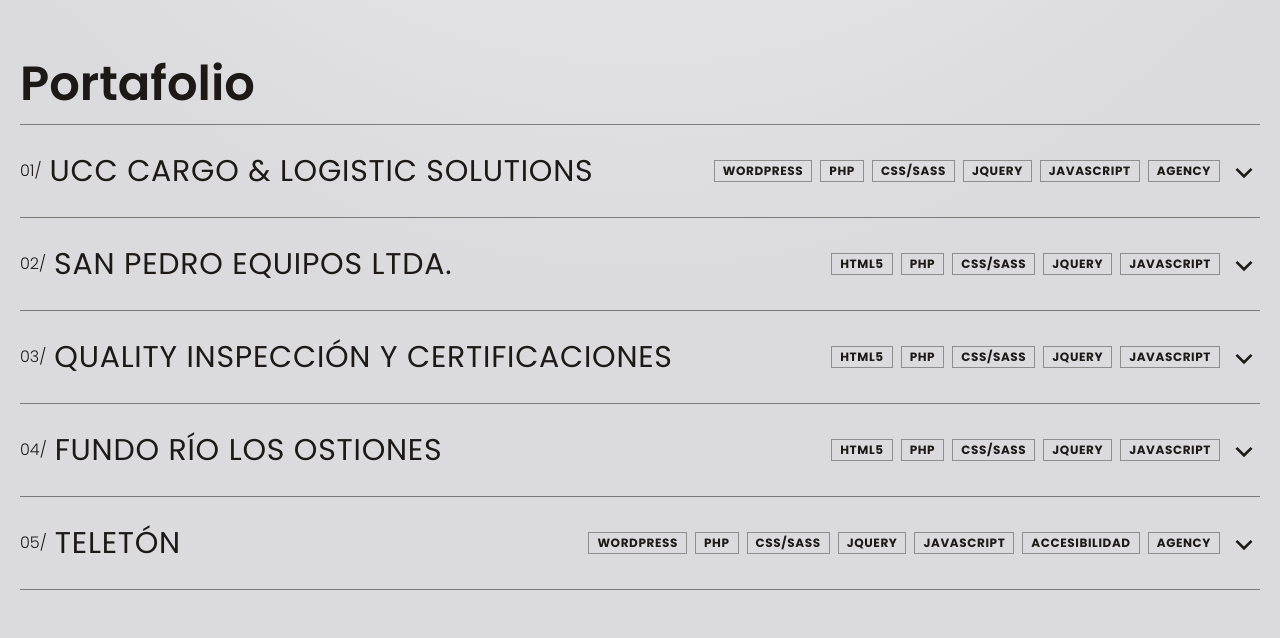
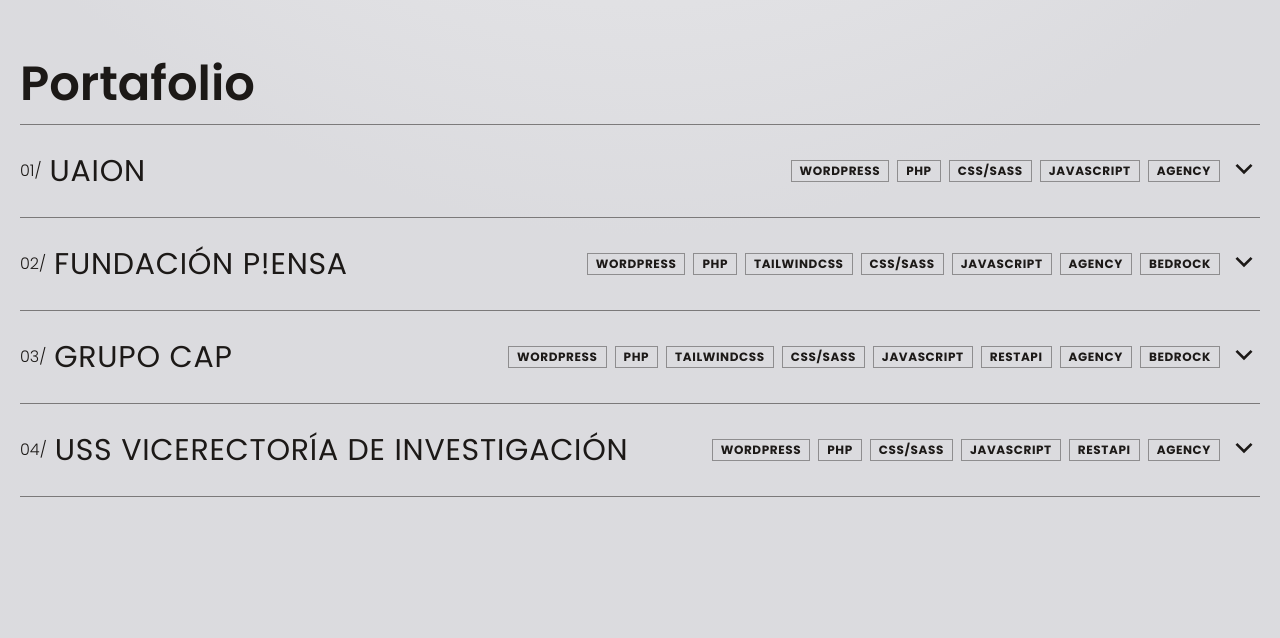
Before and after one commit to samesteban/samesteban-porfolio, an Astro site: page /es in a window 1280 px wide. Shown: the part 804-1442 px from the top of the page. Built offline with nearby package versions, Linux system fonts and the light colour scheme; Astro itself is replaced by a stand-in of ours.

Commit message:
feat: upadte CV and Portfolio

```diff
--- a/src/components/Client.astro
+++ b/src/components/Client.astro
@@ -23,7 +23,7 @@
                 <img src={image} alt={client} class="w-full h-auto object-center object-contain shadow-xl" />
             </div>
             <div class="description w-full md:w-4/12 pb-0 md:py-6 self-stretch flex flex-col items-start justify-between md:pr-10">
-                <p class="text-stone-900 dark:text-stone-50 transition-all duration-300 text-base 1xl:text-xl font-normal mb-6">
+                <p class="text-stone-900 dark:text-stone-50 transition-all duration-300 text-sm 1xl:text-lg font-normal mb-6">
                     {description[lang]}
                 </p>
                 <Button label={t('btn.viewSite')} url={siteUrl} hasIcon={false} target="_blank" />
@@ -41,7 +41,7 @@
             }
         </div>
     </div>
-    <div class="arrow pointer-events-none size-8 fill-stone-900 dark:fill-stone-50 peer-hover:opacity-90 transition-all duration-500 peer-aria-expanded/title:rotate-180 absolute right-0 top-6 md:top-8">
+    <div class="arrow pointer-events-none size-8 fill-stone-900 dark:fill-stone-50 peer-hover:opacity-90 transition-all duration-500 peer-aria-expanded/title:rotate-180 absolute right-0 bottom-6 md:bottom-8">
         <svg xmlns="http://www.w3.org/2000/svg" viewBox="0 0 24 24"><path d="M11.9999 13.1714L16.9497 8.22168L18.3639 9.63589L11.9999 15.9999L5.63599 9.63589L7.0502 8.22168L11.9999 13.1714Z"></path></svg>
     </div>
 </div>
--- a/src/i18n/ui.ts
+++ b/src/i18n/ui.ts
@@ -16,7 +16,7 @@
     "hero.name": "Sam Esteban",
     "hero.job":
       "Diseñador web y Desarrollador Full Stack, orientado a Front-End con más de 14 años de experiencia.",
-    "hero.years": "Pronto completaré 37 vueltas al astro rey",
+    "hero.years": "Tengo 37 vueltas al astro rey",
     "hero.desk": "y mi escritorio actualmente está en Chile.",
     "hero.knowledge":
       "A través de mi viaje profesional, he aprendido una variedad de herramientas para traer ideas a la vida.",
@@ -35,7 +35,7 @@
     "hero.name": "Sam Esteban",
     "hero.job":
       "a Web Designer and Full Stack Front-End oriented Developer with over 14 years of experience.",
-    "hero.years": "I will soon complete 37 trips around the sun,",
+    "hero.years": "I have 37 rounds of the astro rover",
     "hero.desk": "and my desktop station is currently in Chile.",
     "hero.knowledge":
       "Throughout my professional journey, I have curated a variety of tools that empower me to bring visions to life.",
--- a/src/services/Clients.ts
+++ b/src/services/Clients.ts
@@ -1,65 +1,63 @@
 export const CLIENTS = [
   {
     id: "01",
-    client: "UCC Cargo & Logistic Solutions",
+    client: "UAION",
     description: {
-      es: "Diseño realizado por agencia. Desarrollo a medida de Theme WordPress.",
-      en: "Custom made design and WordPress theme, based on starting theme developed for the agency.",
+      es: "Desarrollo FrontEnd de un sitio WordPress bajo especificaciones de UX/UI, centrado en la implementación de diseño responsive y la arquitectura de contenido dinámico. Se configuraron Custom Post Types (CPT) y Advanced Custom Fields (ACF) para facilitar la carga de contenido estructurado por los editores. Como punto clave, se desarrolló una integración personalizada vía solicitudes directas a la API de YouTube, permitiendo la presentación automática y optimizada de información de videos, playlists y búsquedas específicas del canal de la universidad, garantizando un control total sobre el front-end y un rendimiento superior.",
+      en: "Front-End development of a WordPress site executed according to strict UX/UI specifications, focusing on responsive design implementation and dynamic content architecture. I configured Custom Post Types (CPT) and Advanced Custom Fields (ACF) to facilitate the structured data input by content editors. Crucially, a custom integration was developed via direct requests to the YouTube API, allowing for the automated and optimized presentation of video, playlist, and specific channel search information, thus ensuring complete front-end control and superior performance.",
     },
-    tags: ["wordpress", "php", "css/sass", "jquery", "javascript", "agency"],
-    image: "/projects/web-ucclog.webp",
-    siteUrl: "https://web.ucclog.com/",
+    tags: ["wordpress", "php", "css/sass", "javascript", "agency"],
+    image: "/projects/web-uaion.webp",
+    siteUrl: "https://on.uai.cl/",
   },
   {
     id: "02",
-    client: "San Pedro Equipos Ltda.",
+    client: "Fundación P!ensa",
     description: {
-      es: "Diseño propio. Desarrollado en HTML5/CSS/JAVASCRIPT/JQUERY con funcionalidades de phpmailer.",
-      en: "Landing page for company, based on HTML5, CSS (SASS as preprocessor), Javascript and PHP for data colleting.",
-    },
-    tags: ["html5", "php", "css/sass", "jquery", "javascript"],
-    image: "/projects/web-sanpedro.webp",
-    siteUrl: "https://sanpedroequipos.cl/",
-  },
-  {
-    id: "03",
-    client: "Quality Inspección y Certificaciones",
-    description: {
-      es: "Diseño propio. Desarrollado en HTML5/CSS/JAVASCRIPT/JQUERY con funcionalidades de phpmailer.",
-      en: "Landing page for company, based on HTML5, CSS (SASS as preprocessor), Javascript and PHP for data colleting.",
-    },
-    tags: ["html5", "php", "css/sass", "jquery", "javascript"],
-    image: "/projects/web-quality.webp",
-    siteUrl: "https://www.qualityic.cl/",
-  },
-  {
-    id: "04",
-    client: "Fundo Río Los Ostiones",
-    description: {
-      es: "Diseño propio. Desarrollado en HTML5/CSS/JAVASCRIPT/JQUERY con funcionalidades de phpmailer.",
-      en: "Landing page for company, based on HTML5, CSS (SASS as preprocessor), Javascript and PHP for data colleting.",
-    },
-    tags: ["html5", "php", "css/sass", "jquery", "javascript"],
-    image: "/projects/web-fundo.webp",
-    siteUrl: "https://www.fundoriolosostiones.cl/",
-  },
-  {
-    id: "05",
-    client: "Teletón",
-    description: {
-      es: "Desarrollo de herramientas de accesibilidad a medida, solicitadas por cliente. Diseño realizado por agencia. Desarrollo a medida de Theme WordPress.",
-      en: "Development of customized accesibility tools, client required. Custom made design and WordPress theme, based on starting theme developed for the agency.",
+      es: "Realicé el desarrollo FrontEnd para un centro de estudios ciudadanos de Valparaíso, implementando fielmente el diseño entregado por UX/UI. Desarrollé un theme completamente a medida (sin page builders), utilizando ACF como apoyo esencial para la carga de datos. Se estructuró el contenido mediante la creación de Custom Post Types (CPT) específicos para gestionar las diversas líneas editoriales y publicaciones del centro.",
+      en: "I executed the Front-End development for a citizen and journalistic study center in Valparaíso, strictly implementing the design provided by UX/UI. I developed a fully custom theme (without page builders), utilizing ACF as the essential backbone for data input. Content was meticulously structured by creating specific Custom Post Types (CPT) to manage the center's various editorial lines and publications.",
     },
     tags: [
       "wordpress",
       "php",
+      "tailwindcss",
       "css/sass",
-      "jquery",
       "javascript",
-      "accesibilidad",
       "agency",
+      "bedrock",
     ],
-    image: "/projects/web-teleton.webp",
-    siteUrl: "https://www.teleton.cl/",
+    image: "/projects/web-fundacion-piensa.webp",
+    siteUrl: "https://fundacionpiensa.cl/",
+  },
+  {
+    id: "03",
+    client: "Grupo CAP",
+    description: {
+      es: "Desarrollo FrontEnd de alto nivel para un conglomerado minero-industrial chileno, implementando un diseño UX/UI en colaboración directa. El sitio se construyó sobre una estructura Bedrock (WordPress/Composer), utilizando Tailwind CSS para un front-end eficiente y escalable. Crucialmente, se desarrollaron endpoints personalizados para gestionar y servir repositorios de documentos específicos, optimizando la distribución de información corporativa.",
+      en: "I performed high-level Front-End development for a major Chilean mining-industrial conglomerate, implementing the UX/UI design with direct advisory support. The site was built upon a robust Bedrock structure (WordPress/Composer), leveraging Tailwind CSS for an efficient and highly scalable front-end. Critically, I engineered custom API endpoints to manage and serve specialized document repositories, thus optimizing corporate information distribution.",
+    },
+    tags: [
+      "wordpress",
+      "php",
+      "tailwindcss",
+      "css/sass",
+      "javascript",
+      "restapi",
+      "agency",
+      "bedrock",
+    ],
+    image: "/projects/web-cap.webp",
+    siteUrl: "https://www.cap.cl/",
+  },
+  {
+    id: "04",
+    client: "USS Vicerectoría de Investigación",
+    description: {
+      es: "Desarrollo FrontEnd y arquitectura en WordPress a medida para la Vicerrectoría de Investigación de la Universidad San Sebastián. Se implementó el diseño de UX/UI y se configuraron múltiples Custom Post Types (CPT) para gestionar eficientemente las diversas áreas académicas. Un componente clave fue la creación de custom endpoints para exponer y administrar el repositorio de concursos de financiamiento internos.",
+      en: "I developed the Front-End and custom WordPress architecture for the Vice-Rectorate of Research at Universidad San Sebastián, successfully implementing the UX/UI design. The system leveraged multiple Custom Post Types (CPTs) for the efficient management of various academic content areas. Crucially, I engineered custom API endpoints to expose and administer the internal repository for research funding competitions.",
+    },
+    tags: ["wordpress", "php", "css/sass", "javascript", "restapi", "agency"],
+    image: "/projects/web-uss.webp",
+    siteUrl: "https://investigacion.uss.cl/",
   },
 ];
```
Also changed, not shown: public/projects/web-cap.webp (added), public/projects/web-fundacion-piensa.webp (added), public/projects/web-fundo.webp (deleted), public/projects/web-quality.webp (deleted), public/projects/web-sanpedro.webp (deleted), public/projects/web-teleton.webp (deleted), public/projects/web-uaion.webp (added), public/projects/web-ucclog.webp (deleted), public/projects/web-uss.webp (added), 1 other file.
